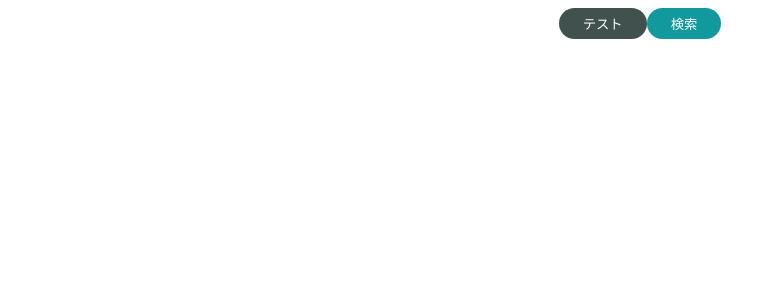
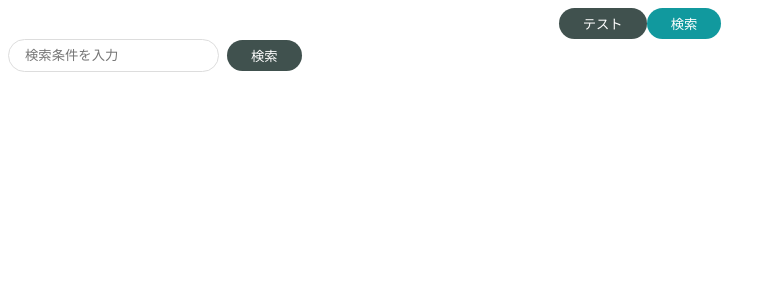
Before and after one commit to sum16/Atomic-Design-react, a React (Create React App) app: page / in a window 1280 px wide. Shown: the top 300 px of the page, without its empty margins (0-776 px from the left). Built offline with nearby package versions, Linux system fonts and the light colour scheme.

Commit message:
molculeの作成

```diff
--- a/src/App.js
+++ b/src/App.js
@@ -1,12 +1,15 @@
 import "./styles.css";
 import { PrimaryButton } from "./components/atom/button/PrimaryButton";
 import { SecondaryButton } from "./components/atom/button/SecondaryButton";
+import { SearchInput } from "./components/molecules/SearchInput";
 
 export default function App() {
   return (
     <div className="App">
       <PrimaryButton>テスト</PrimaryButton>
       <SecondaryButton>検索</SecondaryButton>
+      <br />
+      <SearchInput />
     </div>
   );
 }
--- /dev/null
+++ b/src/components/atom/input/Input.jsx
@@ -0,0 +1,13 @@
+import styled from "styled-components";
+
+export const Input = (props) => {
+  const { placeholder = "" } = props;
+  return <SInput type="text" placeholder={placeholder} />;
+};
+
+const SInput = styled.input`
+  border: solid #ddd 1px;
+  padding: 8px 16px;
+  border-radius: 9999px;
+  outline: none;
+`;
--- /dev/null
+++ b/src/components/molecules/SearchInput.jsx
@@ -0,0 +1,25 @@
+import { PrimaryButton } from "../../components/atom/button/PrimaryButton";
+import { Input } from "../atom/input/Input";
+import styled from "styled-components";
+
+export const SearchInput = () => {
+  return (
+    <div>
+      <SContainer>
+        <Input placeholder="検索条件を入力" />
+        <SButtonWrapper>
+          <PrimaryButton>検索</PrimaryButton>
+        </SButtonWrapper>
+      </SContainer>
+    </div>
+  );
+};
+
+const SContainer = styled.div`
+  display: flex;
+  align-items: center;
+`;
+
+const SButtonWrapper = styled.div`
+  padding-left: 8px;
+`;
```
